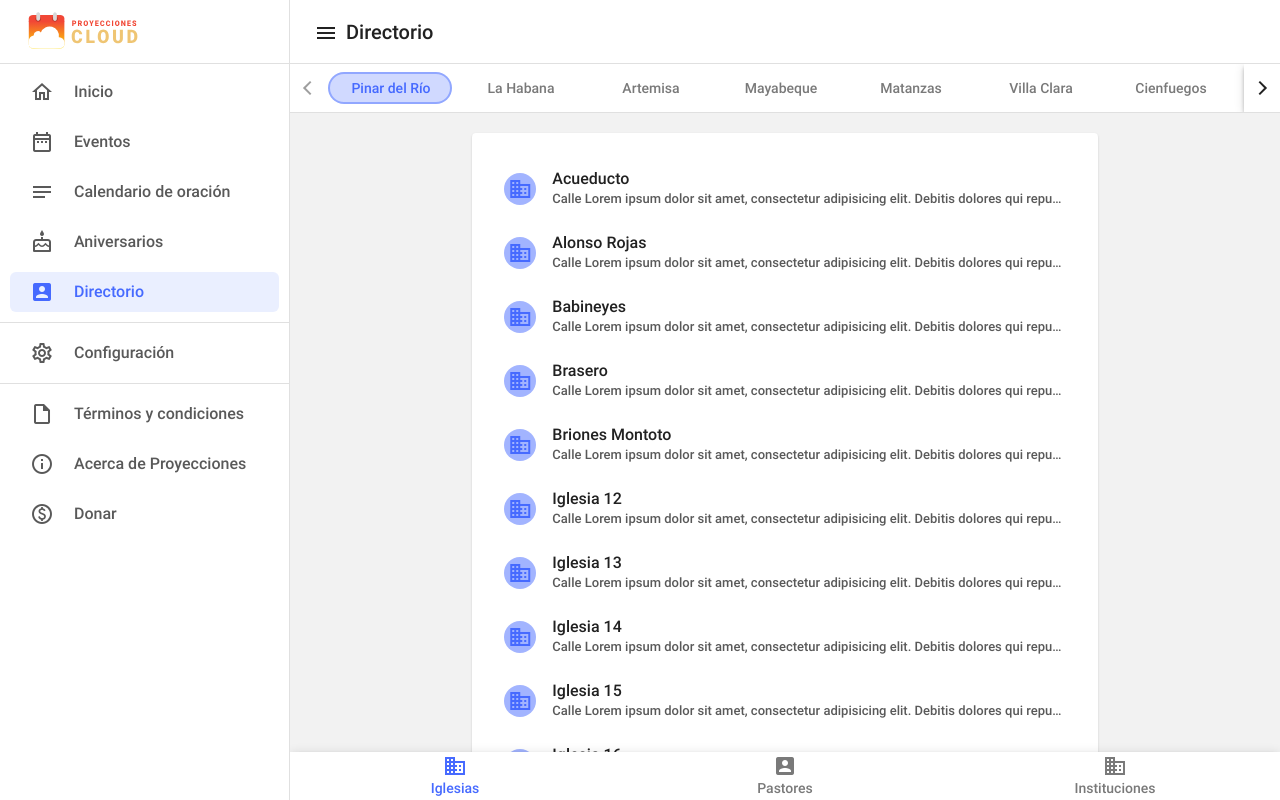
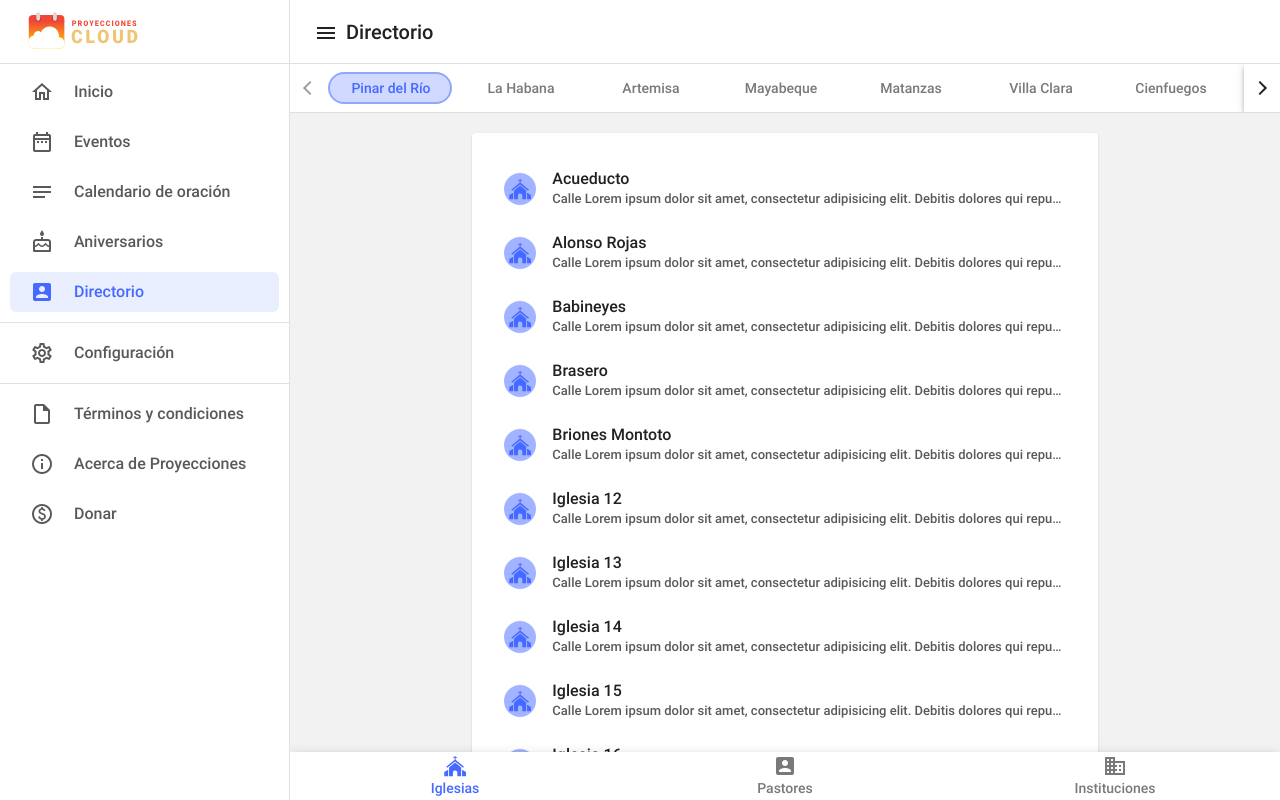
Before and after one commit to liosvel-medina/ProyeccionesWeb, an Angular app: page /directory/churches in a window 1280 px wide. Built offline with nearby package versions, Linux system fonts and the light colour scheme.

Commit message:
add ic_church.svg to custom icons

```diff
--- a/src/app/app-routing.module.ts
+++ b/src/app/app-routing.module.ts
@@ -17,6 +17,7 @@ import {DailyReadingCalendarComponent} from "./core/daily-reading-calendar/daily
 import {ChurchesComponent} from "./core/directory/churches/churches.component";
 import {PastorsComponent} from "./core/directory/pastors/pastors.component";
 import {PlacesComponent} from "./core/directory/places/places.component";
+import {HttpClientModule} from "@angular/common/http";
 
 const routes: Routes = [
   {path: '', redirectTo: 'home', pathMatch: 'full'},
@@ -74,6 +75,7 @@ const routes: Routes = [
     AppMaterialModule,
     CommonModule,
     MatTooltipModule,
+    HttpClientModule,
   ],
   exports: [
     RouterModule,
--- a/src/app/app.component.ts
+++ b/src/app/app.component.ts
@@ -1,4 +1,6 @@
-import { Component } from '@angular/core';
+import {Component} from '@angular/core';
+import {MatIconRegistry} from "@angular/material/icon";
+import {DomSanitizer} from "@angular/platform-browser";
 
 @Component({
   selector: 'app-root',
@@ -7,4 +9,14 @@ import { Component } from '@angular/core';
 })
 export class AppComponent {
   title = 'ProyeccionesWeb';
+
+  constructor(
+    private matIconRegistry: MatIconRegistry,
+    private domSanitizer: DomSanitizer
+  ) {
+    this.matIconRegistry.addSvgIcon(
+      `church`,
+      this.domSanitizer.bypassSecurityTrustResourceUrl(`assets/img/ic_church.svg`)
+    );
+  }
 }
--- a/src/app/core/directory/churches/churches.component.html
+++ b/src/app/core/directory/churches/churches.component.html
@@ -13,7 +13,7 @@
 
                   <mat-list>
                     <mat-list-item *ngFor="let church of province.churches">
-                      <mat-icon mat-list-icon>business</mat-icon>
+                      <mat-icon mat-list-icon svgIcon="church"></mat-icon>
                       <span mat-line>{{church.name}}</span>
                       <span mat-line>{{church.address}}</span>
                     </mat-list-item>
--- a/src/app/core/directory/directory.component.html
+++ b/src/app/core/directory/directory.component.html
@@ -6,7 +6,7 @@
 
   <nav mat-tab-nav-bar mat-stretch-tabs class="bottom-nav-bar mat-elevation-z4">
     <a mat-tab-link routerLink="/directory/churches" routerLinkActive="active">
-      <mat-icon>business</mat-icon>
+      <mat-icon svgIcon="church"></mat-icon>
       <span>Iglesias</span>
     </a>
     <a mat-tab-link routerLink="/directory/pastors" routerLinkActive="active">
```
Also changed, not shown: src/assets/img/ic_church.svg (added).
